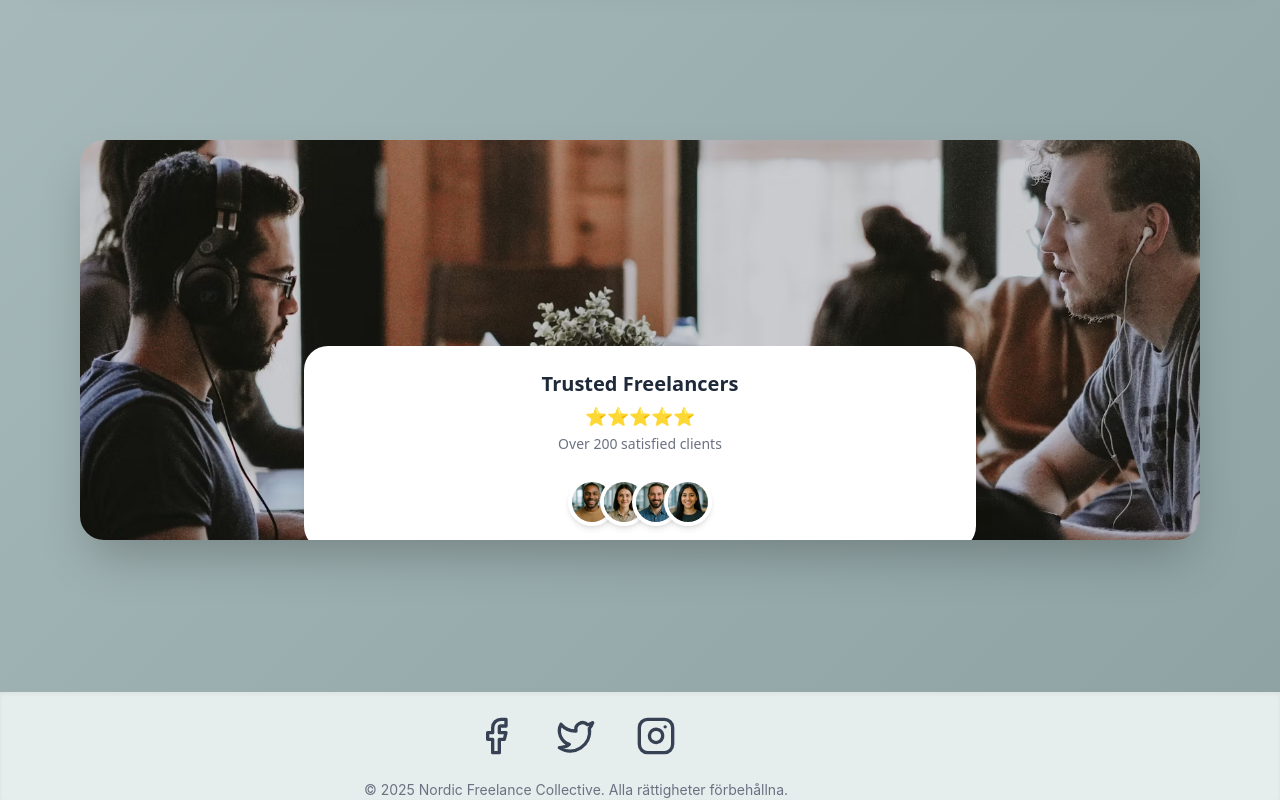
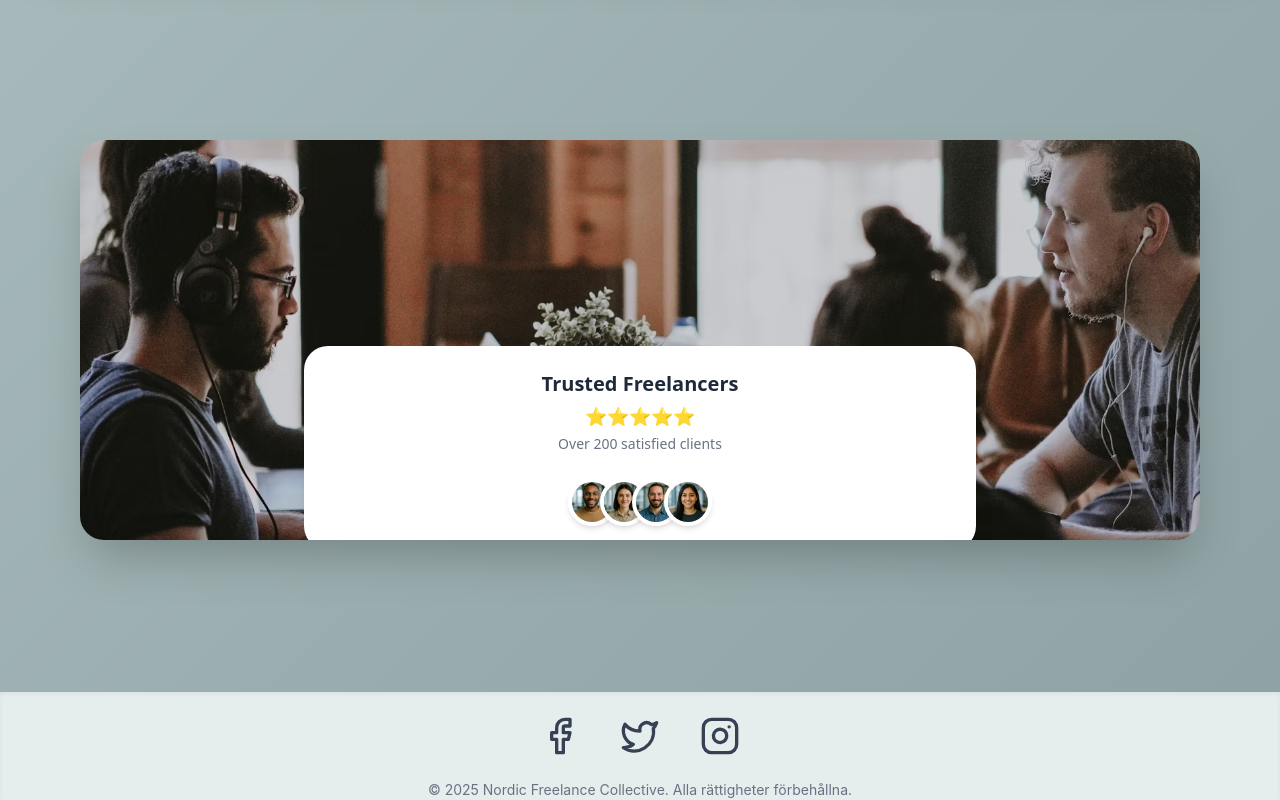
Before and after one commit to JuliaRymem/nordica-freelance-collective, a React (Vite) app in the folder frontend/: page / in a window 1280 px wide. Shown: the part 1088-1888 px from the top of the page. Built offline with nearby package versions, Linux system fonts and the light colour scheme.

Commit message:
Update Footer.jsx

```diff
--- a/frontend/src/components/Footer.jsx
+++ b/frontend/src/components/Footer.jsx
@@ -4,7 +4,7 @@ import { Facebook, Twitter, Instagram } from "lucide-react";
 const Footer = () => {
   return (
     <footer className="w-full bg-[#e6eded] text-gray-700 mt-48 px-6 py-12 shadow-inner">
-      <div className="max-w-6xl mx-auto flex flex-col items-center space-y-6">
+      <div className="max-w-7xl mx-auto flex flex-col items-center space-y-6">
         <br />
         {/* Ikoner */}
         <div className="flex gap-10">
```
